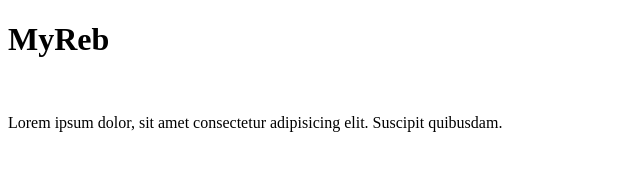
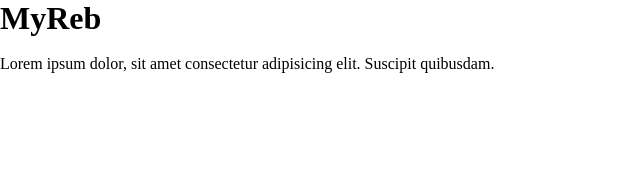
Before and after one commit to theluposki/myreb, a plain HTML site: page index.html in a window 1280 px wide. Shown: the whole page, without its empty margins (0-640 px from the left). Drawn offline with nearby package versions, Linux system fonts and the light colour scheme.

Commit message:
commit test

```diff
--- a/index.html
+++ b/index.html
@@ -1,8 +1,11 @@
 <!DOCTYPE html>
-<html lang="en">
+<html lang="pt-br">
 <head>
     <meta charset="UTF-8">
     <meta name="viewport" content="width=device-width, initial-scale=1.0">
+    <link rel="shortcut icon" href="/assets/favicon.svg" type="image/svg">
+    <link rel="stylesheet" href="style.css">
+    <link href='https://unpkg.com/boxicons@2.1.4/css/boxicons.min.css' rel='stylesheet'>
     <title>MyReb</title>
 </head>
 <body>
--- /dev/null
+++ b/style.css
@@ -0,0 +1,9 @@
+*,*::before,*::after {
+    margin: 0;
+    padding: 0;
+    box-sizing: border-box;
+}
+
+:root {
+    --white: #fff;
+}
```
Also changed, not shown: app.js (added), assets/favicon.svg (added).
